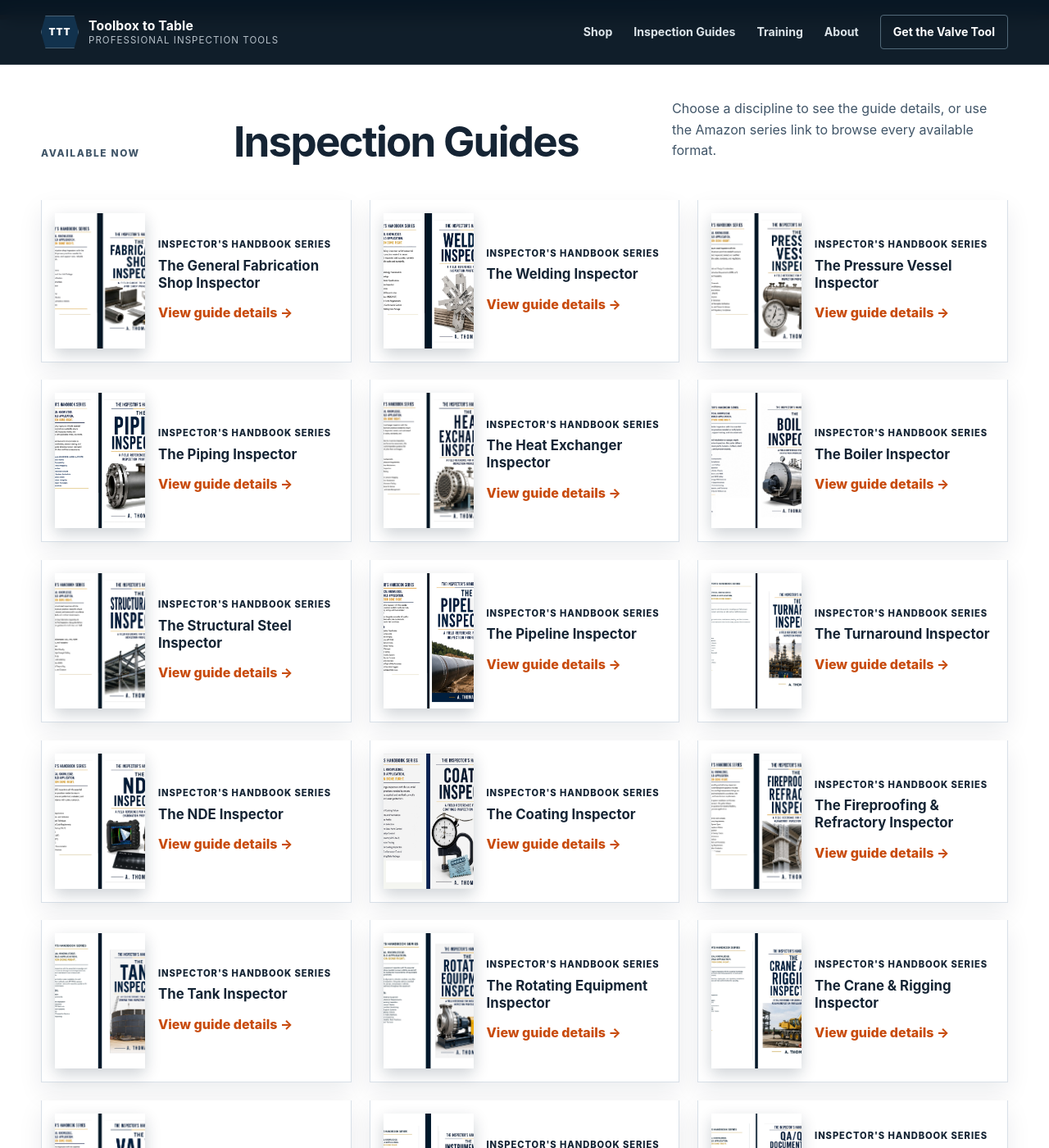
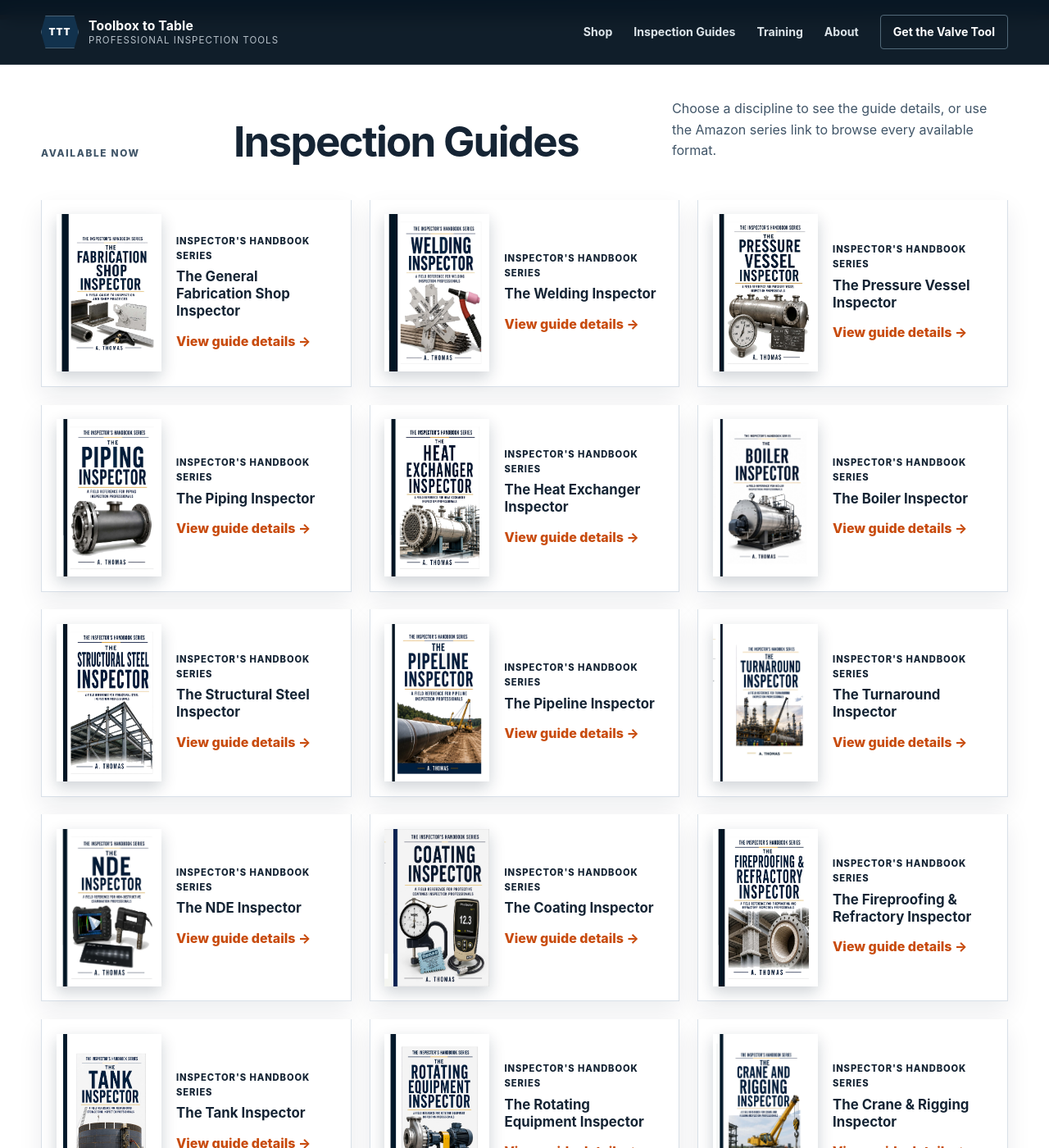
Before and after one commit to rightmercs/toolbox-to-table, a Jekyll site: the page built from pages/books.md, in a window 1280 px wide and 1400 px high, scrolled down 706 px. Shown: the whole window at 82% size. Built offline with Jekyll 4.4.1, drawn with Linux system fonts in a browser that asks for light colours.

Commit message:
Show complete guide front covers

```diff
--- a/_layouts/platform.html
+++ b/_layouts/platform.html
@@ -14,7 +14,7 @@
     {% if page.image %}<meta property="og:image" content="{{ page.image | absolute_url }}">{% endif %}
     <link rel="canonical" href="{{ page.url | absolute_url }}">
     <title>{% if page.title %}{{ page.title | escape }} | {% endif %}{{ site.title | escape }}</title>
-    <link rel="stylesheet" href="{{ '/assets/css/platform-2.0.css' | relative_url }}?v=20260725-3">
+    <link rel="stylesheet" href="{{ '/assets/css/platform-2.0.css' | relative_url }}?v=20260725-4">
   </head>
   <body>
     <a class="skip-link" href="#main-content">Skip to content</a>
--- a/assets/css/platform-2.0.css
+++ b/assets/css/platform-2.0.css
@@ -38,18 +38,26 @@
 
 .guide-card {
   display: grid;
-  grid-template-columns: 110px 1fr;
-  gap: 1rem;
+  grid-template-columns: 128px 1fr;
+  gap: 1.15rem;
   align-items: center;
-  min-height: 185px;
-  padding: 1rem;
+  min-height: 220px;
+  padding: 1.1rem;
   background: #fff;
   border: 1px solid #d8e0e8;
   border-top: 4px solid var(--navy);
   box-shadow: 0 12px 28px rgba(11, 31, 51, 0.08);
 }
 
-.guide-card img { width: 110px; height: 165px; object-fit: cover; box-shadow: 0 7px 18px rgba(11, 31, 51, 0.2); }
+.guide-card img {
+  display: block;
+  width: 128px;
+  height: 192px;
+  object-fit: cover;
+  object-position: right center;
+  background: #fff;
+  box-shadow: 0 7px 18px rgba(11, 31, 51, 0.2);
+}
 .guide-card h3 { margin: 0.35rem 0 0.85rem; color: var(--navy); font-size: 1.05rem; line-height: 1.25; }
 .guide-card a { color: var(--orange-dark); font-weight: 800; text-decoration: none; }
 .guide-card__series { margin: 0; color: var(--steel); font-size: 0.7rem; font-weight: 800; letter-spacing: 0.08em; text-transform: uppercase; }
@@ -58,8 +66,8 @@
 @media (max-width: 1050px) { .guide-grid { grid-template-columns: repeat(2, minmax(0, 1fr)); } }
 @media (max-width: 680px) {
   .guide-grid { grid-template-columns: 1fr; }
-  .guide-card { grid-template-columns: 90px 1fr; }
-  .guide-card img { width: 90px; height: 135px; }
+  .guide-card { grid-template-columns: 112px 1fr; min-height: 196px; }
+  .guide-card img { width: 112px; height: 168px; }
 }
 
 * { box-sizing: border-box; }
```
